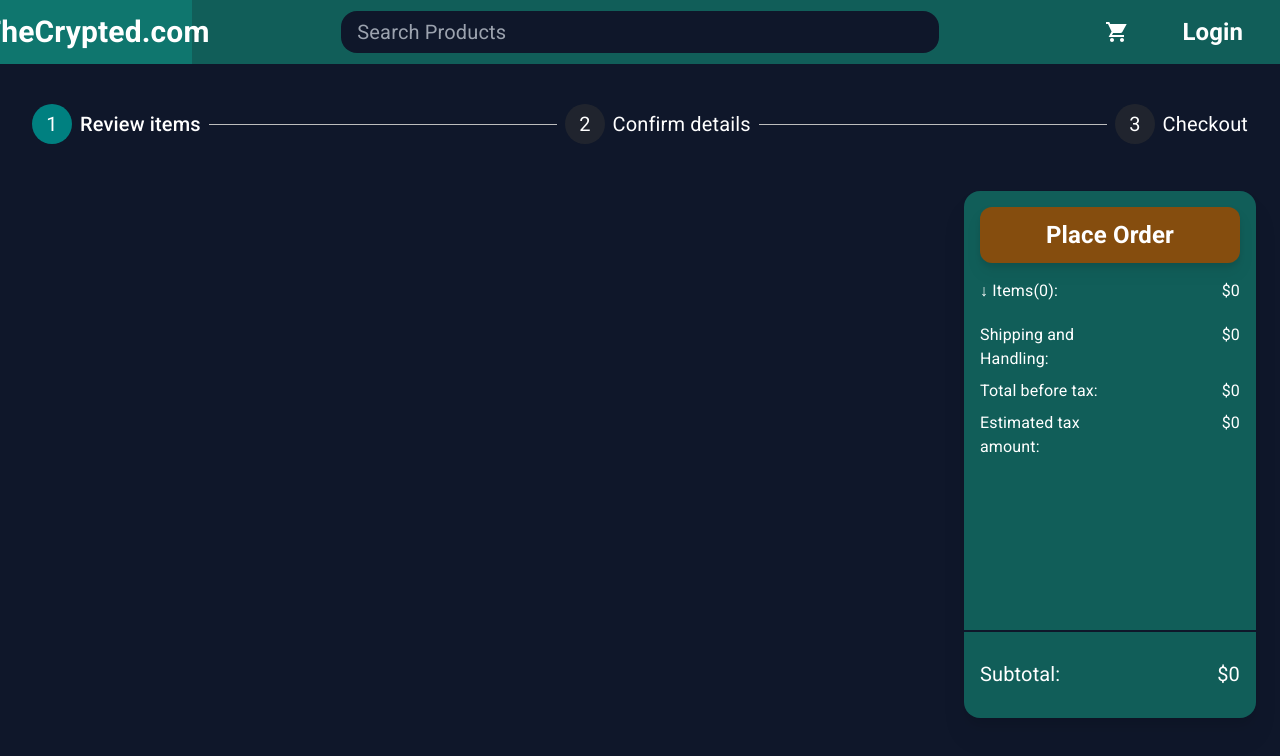
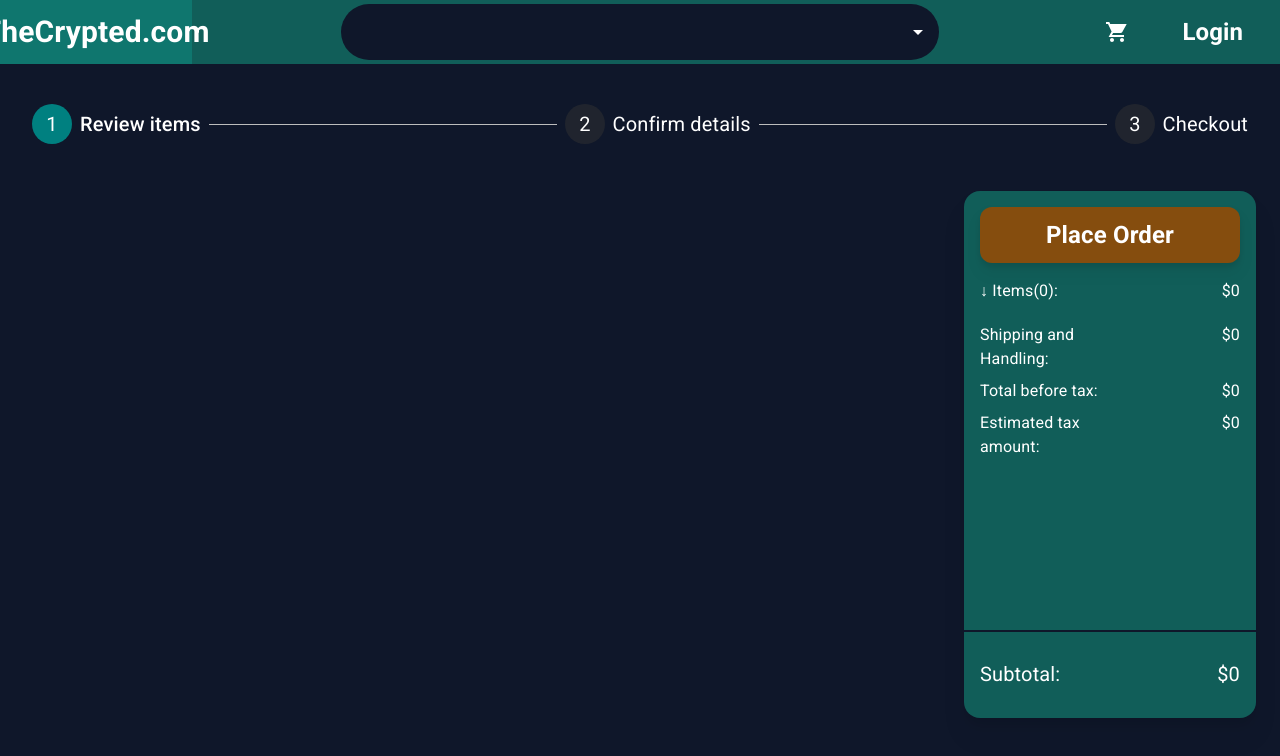
Before and after one commit to TheCrypted/E-Shopping, a React (Vite) app in the folder my-project/: page /Cart in a window 1280 px wide. Shown: the top 756 px of the page. Built offline with nearby package versions, Linux system fonts and the light colour scheme.

Commit message:
Search autocomplete, updated productList stateManagement

```diff
--- a/my-project/src/Components/Header.jsx
+++ b/my-project/src/Components/Header.jsx
@@ -1,4 +1,4 @@
-import {Badge, IconButton} from "@mui/material";
+import {Autocomplete, TextField, Badge, IconButton} from "@mui/material";
 import ShoppingCartIcon from "@mui/icons-material/ShoppingCartSharp";
 import {Link, useNavigate} from "react-router-dom";
 import {getCartNumber} from "../Utils/Utils.js";
@@ -6,7 +6,10 @@ import {useSelector} from "react-redux";
 
 export function Header() {
 	let {value} = useSelector((state)=> state.cart)
+	let state = useSelector((state)=> state.products)
+	let { value: products, loading} = state
 	const navigate = useNavigate()
+
 	const handleButtonClick = () => {
 		navigate("/");
 	}
@@ -18,7 +21,17 @@ export function Header() {
 				TheCrypted.com
 			</Link>
 			<div className="flex items-center justify-center">
-				<input type="text" className="text-xl bg-slate-900 text-white focus:outline-none w-4/6 rounded-2xl h-2/3 pl-4 transition-width duration-500 ease focus:w-5/6 focus:drop-shadow-2xl" placeholder="Search Products"/>
+				{/*<input type="text" className="text-xl bg-slate-900 text-white focus:outline-none w-4/6 rounded-2xl h-2/3 pl-4 transition-width duration-500 ease focus:w-5/6 focus:drop-shadow-2xl" placeholder="Search Products"/>*/}
+				<Autocomplete
+					disablePortal
+					id="combo-box-demo"
+					options={Array.from(products, prod => ({id:prod.id, label:prod.title}))}
+					sx={{ width: 2/3, backgroundColor: "#0f172a", borderRadius: 10, '&.Mui-focused .MuiOutlinedInput-notchedOutline': {
+							border: 'none',
+						}}}
+					className="text-xl bg-black"
+					renderInput={(params) => <TextField {...params} />}
+				/>
 			</div>
 			<div className=" flex items-center grid grid-cols-[30%_70%]">
 				<IconButton size = "large" aria-label="Cart Icon showing items in cart" onClick={()=>{navigate("/Cart")}}>
--- a/my-project/src/Pages/Home.jsx
+++ b/my-project/src/Pages/Home.jsx
@@ -1,25 +1,22 @@
 import {useEffect, useRef, useState} from "react";
 import {CircularProgress, Rating} from "@mui/material";
 import {Sidebar} from "../Components/Sidebar.jsx";
-import { useDispatch } from "react-redux"
+import {useDispatch, useSelector} from "react-redux"
 import {addToCart} from "../features/cartSlice.js";
+import {getProducts} from "../features/productSlice.js";
 
 export function Home() {
-	let [products, setProducts] = useState([])
+	let state = useSelector(state => state.products)
+	let {value: products, loading} = state ?? {}
 	let [showCart, setShowCart] = useState(null)
 	const [isLoading, setIsLoading] = useState(true);
 	const [error, setError] = useState(null);
 	const dispatch = useDispatch();
 
 	let highlighted = useRef(null)
-	async function getProducts() {
-		const response = await fetch('https://fakestoreapi.com/products')
-			.then(response => response.json())
-			.then(json => setProducts(json))
+	if(!products?.length){
+		dispatch(getProducts())
 	}
-	useEffect(()=>{
-		getProducts().catch(error => {setError(error)})
-	},[])
 	const handleMouseEnter = (id) => {
 		setShowCart(id)
 	}
--- /dev/null
+++ b/my-project/src/features/productSlice.js
@@ -0,0 +1,27 @@
+import {createSlice, createAsyncThunk} from "@reduxjs/toolkit";
+
+export const getProducts = createAsyncThunk("product/getAll", async()=>{
+	const response = await fetch('https://fakestoreapi.com/products').catch(error => {
+		console.log(error)})
+	return await response.json()
+})
+
+
+const productSlice = createSlice({
+	name: "products",
+	initialState: {
+		value: [],
+		loading: false
+	},
+	extraReducers:(builder)=>{
+		builder.addCase(getProducts.pending, (state)=>{
+			state.loading = true;
+		});
+		builder.addCase(getProducts.fulfilled, (state, action)=>{
+			state.value = action.payload
+			state.loading = false;
+		})
+	}
+})
+
+export default productSlice.reducer
--- a/my-project/src/index.css
+++ b/my-project/src/index.css
@@ -18,4 +18,14 @@
         background-color: rgba(20, 20,20, 0.9);
         border-radius: 2vh;
     }
+    fieldset{
+        border: none !important;
+        outline: none !important;
+    }
+    input {
+        color: white !important;
+    }
+    svg {
+        color: white;
+    }
 }
--- a/my-project/src/store.js
+++ b/my-project/src/store.js
@@ -1,8 +1,10 @@
 import { configureStore } from "@reduxjs/toolkit"
 import cartReducer from "./features/cartSlice.js";
+import productReducer from "./features/productSlice.js";
 
 export const store = configureStore({
     reducer: {
-        cart: cartReducer
+        cart: cartReducer,
+        products: productReducer
     }
 })
```
Also changed, not shown: 1 other file (tests, documents, lock files or other folders).
